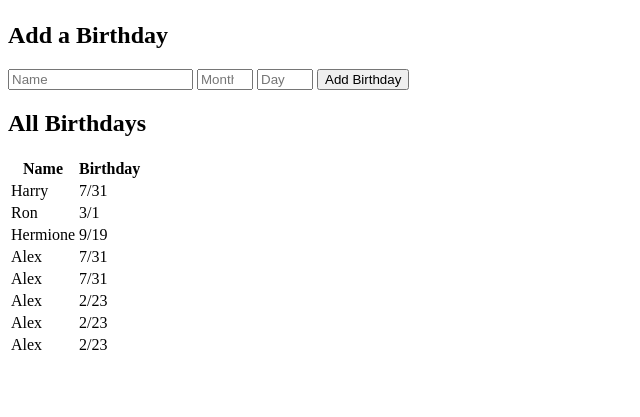
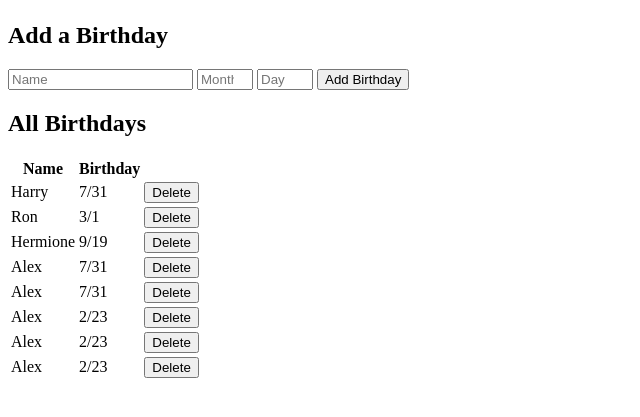
Before and after one commit to PePoPiPu/Harvard-CS50, a Flask app: page / in a window 1280 px wide. Shown: the part 58-475 px from the top of the page, without its empty margins (0-640 px from the left). Run offline with Flask 2, Linux system fonts and the light colour scheme; some libraries are stand-ins or nearby versions.

Commit message:
Fri, Mar 17, 2023, 3:08 PM +01:00

```diff
--- a/birthdays/app.py
+++ b/birthdays/app.py
@@ -37,3 +37,12 @@ def index():
         birthdays = db.execute("SELECT * FROM birthdays")
 
         return render_template("index.html", birthdays=birthdays)
+
+@app.route("/delete", methods={"POST"})
+def delete():
+
+    # Delete birthday
+    id = request.form.get("id")
+    if id:
+        db.execute("DELETE FROM birthdays WHERE id = ?", id)
+        return redirect("/")
--- a/birthdays/templates/index.html
+++ b/birthdays/templates/index.html
@@ -34,7 +34,10 @@
                                 <td>{{ birthday.name }}</td>
                                 <td>{{ birthday.month }}/{{ birthday.day }}</td>
                                 <td>
-                                    <form action=""
+                                    <form action="/delete" method="post">
+                                        <input name="id" type="hidden" value="{{ birthday.id }}">
+                                        <button type="submit">Delete</button>
+                                    </form>
                                 </td>
                             </tr>
                         {% endfor %}
```
